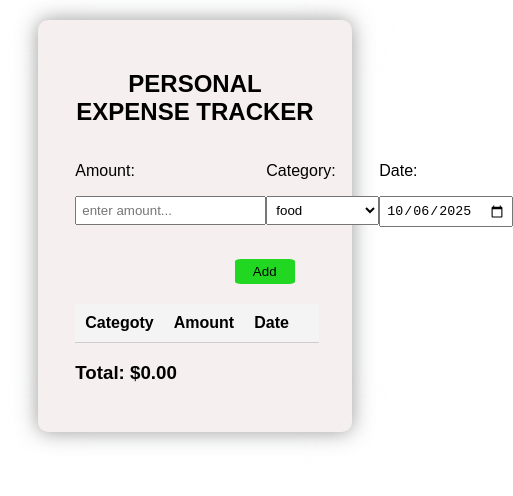
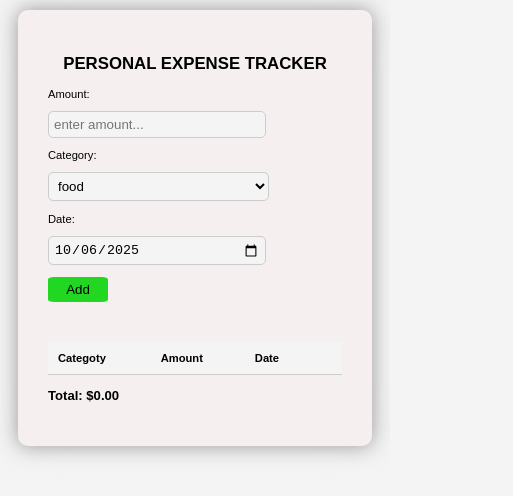
Before and after one commit to biniyam3575/ExpenseTracker, a plain HTML site: page index.html in a window 390 px wide. Shown: the whole page, 513 px wide, since content can reach past the window. Drawn offline with Linux system fonts and the light colour scheme.

Commit message:
Update style.css

```diff
--- a/style.css
+++ b/style.css
@@ -1,9 +1,9 @@
 body{
     font-family:sans-serif;
+    background-color: #f4f4f4;
+}
 
-}
 .container{
-
     background-color: #f6efef;
     padding: 30px 10%;
     margin:  20px 8%;
@@ -11,6 +11,11 @@ body{
     box-shadow:
         0px 0px 20px rgba(64, 59, 59, 0.5),
         0px 0px 50px rgba(235, 240, 244, 0.3);
+}
+.middle-container{
+    display: flex;
+    justify-content: space-between;
+    max-width: 800px;
 }
 
 table {
@@ -33,15 +38,18 @@ h2{
     text-transform: uppercase;
 
 }
-.middle-container{
-    display: flex;
-    justify-content: space-between;
-}
+
 input{
     padding: 5px;
+    background-color: #f4f4f4;
+    border: 1px solid #ccc;
+    border-radius: 5px;
 }
 select{
     padding: 5px;
+    background-color: #f4f4f4;
+    border: 1px solid #ccc;
+    border-radius: 5px;
 }
 #addBtn{
     background-color: rgb(34, 215, 34);
@@ -49,7 +57,51 @@ select{
     border-radius: 10%;
     padding: 5px;
     width: 60px;
-    float: right;
     margin-bottom: 20px;
     margin-right: 20px;
+    cursor: pointer;
 }
+#expenseTable{
+    max-width: 800px;
+}
+.deleteBtn{
+    cursor: pointer;
+}
+input[type="date"]::-webkit-calendar-picker-indicator {
+  cursor: pointer;
+}
+
+@media(max-width: 620px){
+    body{
+        font-size: 0.8rem;
+    }
+    .container{
+        margin: 20px;
+    }
+    input{
+        width: 80%;
+        }
+    select{
+        width: 80%;
+    }
+}
+@media(max-width: 442px){
+    body{
+        font-size: 0.7rem;
+    }
+    .container{
+        margin: 10px;
+        padding: 30px;
+    }
+    .middle-container{
+        display: block;
+
+    }
+    input{
+        width: 70%;
+        }
+    select{
+        width: 75%;
+    }
+
+}
```
